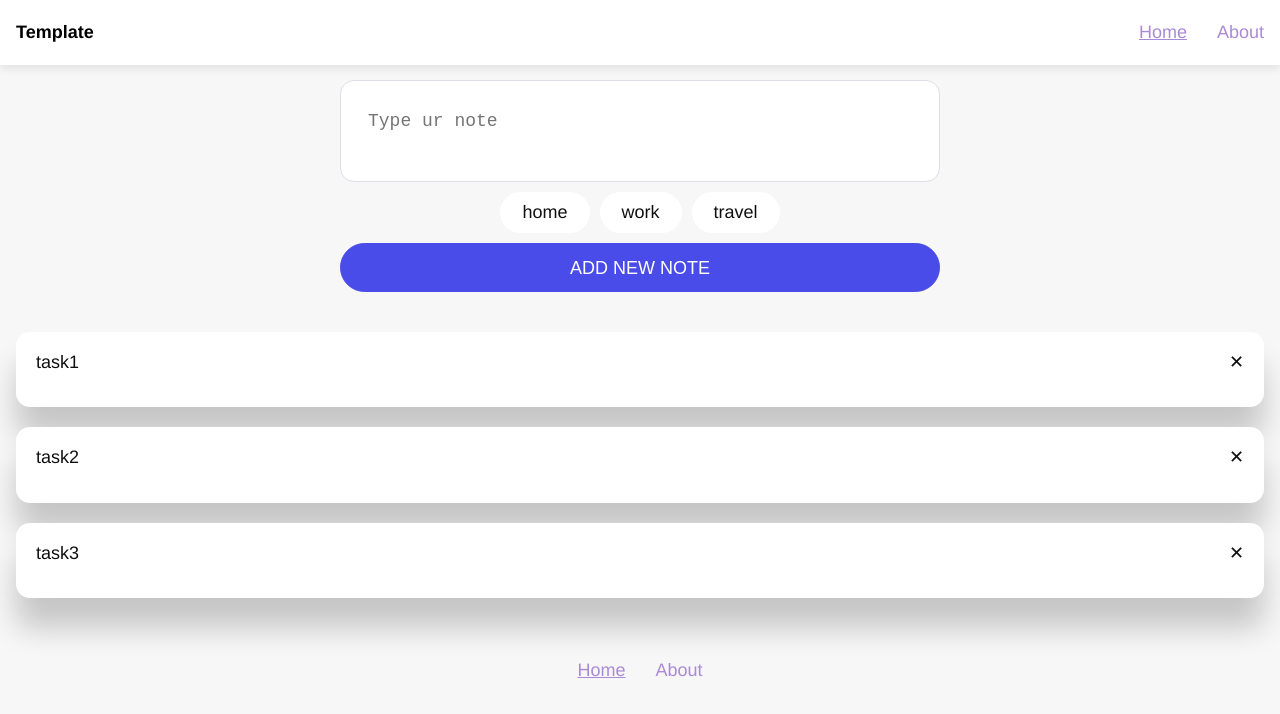
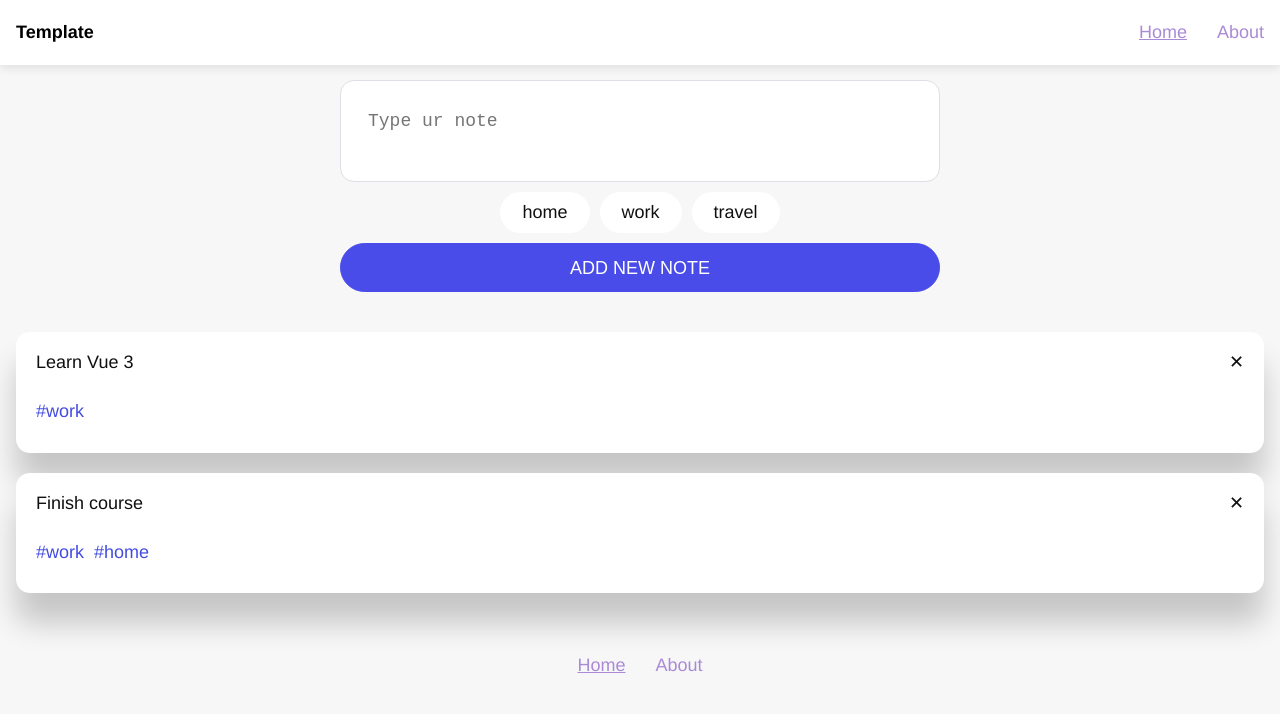
Before and after one commit to michaelvassilyevmvc/tocode-vue3-notes, a Vue app: page /#/ in a window 1280 px wide. Shown: the top 714 px of the page. Built offline with nearby package versions, Linux system fonts and the light colour scheme.

Commit message:
Реализовано сохранение в localStorage и notes через watch

```diff
--- a/src/components/Notes/List.vue
+++ b/src/components/Notes/List.vue
@@ -2,16 +2,23 @@
   <div class="notes-list">
     <div class="note-item" v-for="(note,index) in items" :key="index">
       <div class="note-header">
-        <p>{{ note }}</p>
+        <p>{{ note.title }}</p>
         <p style="cursor: pointer;" @click="$emit('onRemove',index)">&#10005;</p>
       </div>
-      <!--      <div class="note-footer"></div>-->
+      <div class="note-footer">
+        <TagsList isPreview
+                  v-if="note.tags && note.tags.length > 0"
+                  :items="note.tags"/>
+      </div>
     </div>
   </div>
 </template>
 
 <script>
+import TagsList from "@/components/UI/TagsList.vue";
+
 export default {
+  components: {TagsList},
   props: {
     items: {
       type: Array,
--- a/src/components/UI/TagsList.vue
+++ b/src/components/UI/TagsList.vue
@@ -1,7 +1,11 @@
 <template>
   <div class="tags-list">
-    <div class="tag-item" v-for="(item) in items" :key="item"
-         @click="$emit('onItemClick',item)">
+    <div class="tag-item"
+         v-for="(item) in items"
+         :key="item"
+         @click="$emit('onItemClick',item)"
+         :class="{isPreview:isPreview}"
+    >
       <span>{{ item }}</span>
     </div>
   </div>
@@ -13,12 +17,17 @@ export default {
     items: {
       type: Array,
       required: true
+    },
+    isPreview: {
+      type: Boolean,
+      default: false
     }
   },
 }
 </script>
 
 <style lang="scss" scoped>
+
 .tags-list {
   padding: 10px 0;
   display: flex;
@@ -32,6 +41,16 @@ export default {
   border-radius: 22px;
   user-select: none;
 
+  &.isPreview {
+    padding: 0;
+    color: #444ce0;
+    cursor: default;
+
+    &:before {
+      content: '#'
+    }
+  }
+
   &:last-child {
     margin-right: 0;
   }
--- a/src/pages/home.vue
+++ b/src/pages/home.vue
@@ -12,15 +12,44 @@ export default {
   components: {Form, List},
   data() {
     return {
-      notes: ['task1', 'task2', 'task3',]
+      notes: [{
+        title: 'Learn Vue 3',
+        tags: ['work']
+      },
+        {
+          title: 'Finish course',
+          tags: ['work', 'home']
+        }
+      ]
+    }
+  },
+  mounted() {
+    this.getNotes();
+  },
+  watch: {
+    notes: {
+      handler(updatedList) {
+        localStorage.setItem('notes', JSON.stringify(updatedList))
+      },
+      deep: true,
     }
   },
   methods: {
-    handleSubmit(note) {
+    handleSubmit(title) {
+      const note = {
+        title: title,
+        tags: []
+      };
       this.notes.push(note);
     },
     handleRemove(index) {
       this.notes.splice(index, 1);
+    },
+    getNotes() {
+      const localNotes = localStorage.getItem('notes');
+      if (localNotes) {
+        this.notes = JSON.parse(localNotes);
+      }
     }
   }
 }
```
